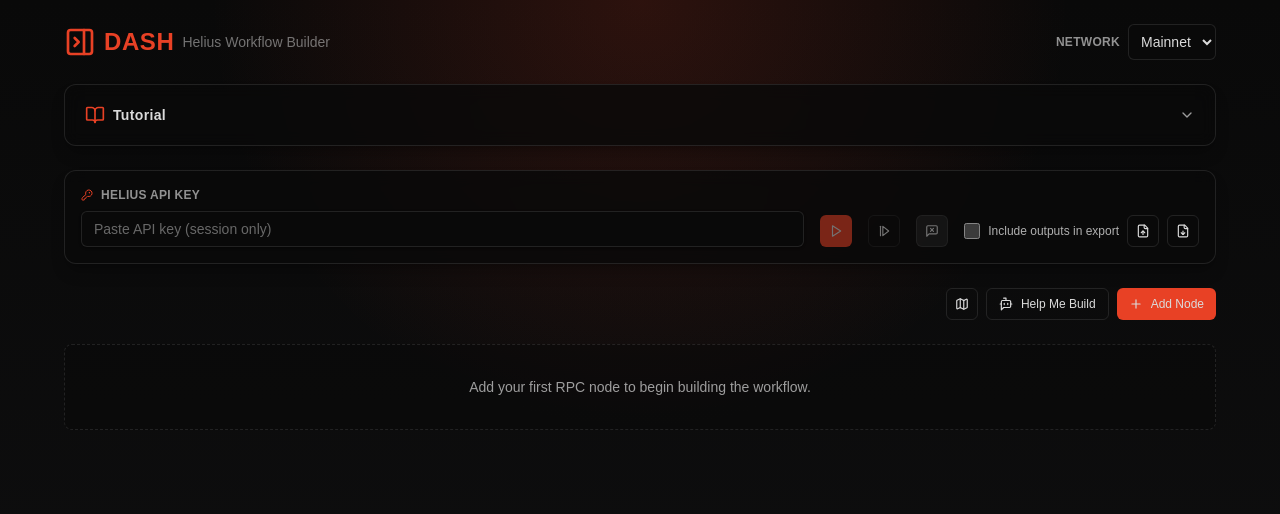
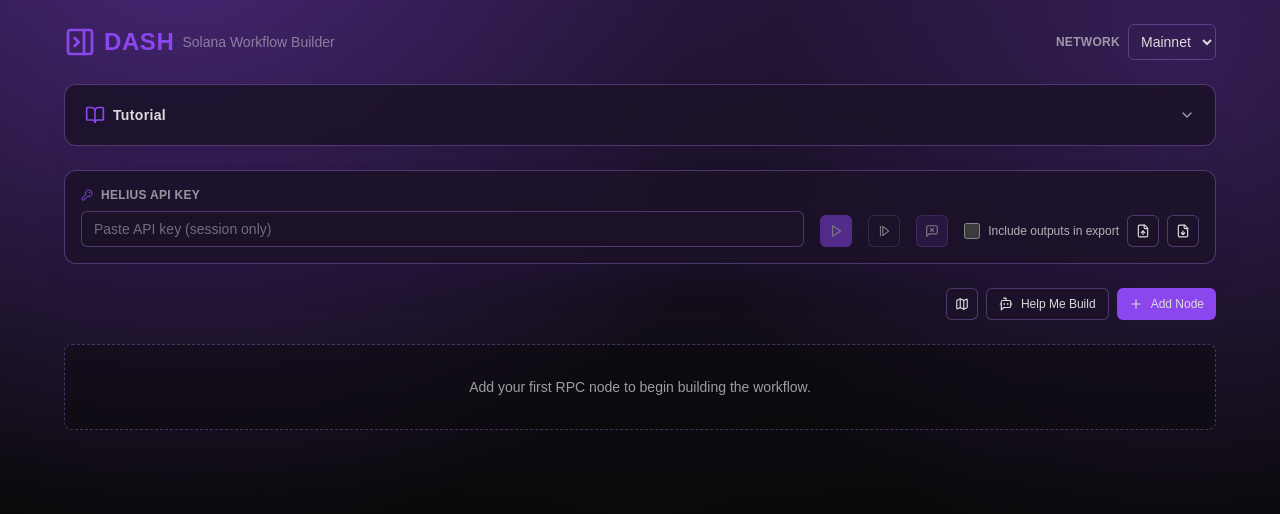
Before and after one commit to JAhimaz/dash-helius-rpc-sandbox, a Next.js app: page / in a window 1280 px wide. Shown: the top 514 px of the page. Built offline with nearby package versions, Linux system fonts and the light colour scheme; a web font is replaced by a local one.

Commit message:
feat: updated colour scheme

```diff
--- a/package.json
+++ b/package.json
@@ -1,5 +1,5 @@
 {
-  "name": "helius-flow",
+  "name": "dash-sol-flow",
   "version": "0.1.0",
   "private": true,
   "scripts": {
--- a/src/app/api/chat/route.ts
+++ b/src/app/api/chat/route.ts
@@ -395,7 +395,7 @@
         : "rawParams",
   }));
   const useMcp = shouldUseMcp(lastUserMessage, mode);
-  const systemPrompt = `You are a helpful assistant for building Helius workflows.
+  const systemPrompt = `You are a helpful assistant for building Solana workflows.
 ${useMcp ? "Use Helius MCP tools when needed to disambiguate methods." : "Use only the local available methods below."}
 
 You must respond with JSON only, with this shape:
--- a/src/app/globals.css
+++ b/src/app/globals.css
@@ -2,13 +2,22 @@
 @import "tailwindcss";
 
 :root {
-  --primary: #e84125;
+  --primary: #8b46ed;
   --background: #090909;
   --foreground: #dbdbdb;
   --success: #4caf50;
   --warning: #ffc107;
   --error: #f44336;
-  --border: rgb(255 255 255 / 0.1);
+  --border: color-mix(in srgb, var(--primary) 22%, white 12%);
+  --surface: color-mix(in srgb, var(--background) 78%, var(--primary) 22%);
+  --surface-soft: color-mix(in srgb, var(--background) 86%, var(--primary) 14%);
+  --surface-strong: color-mix(in srgb, var(--background) 66%, var(--primary) 34%);
+  --panel-shadow: color-mix(in srgb, var(--primary) 26%, black 74%);
+  --page-gradient:
+    radial-gradient(circle at 50% 35%, color-mix(in srgb, var(--primary) 2%, transparent) 0%, transparent 58%),
+    radial-gradient(circle at 14% -8%, color-mix(in srgb, var(--primary) 36%, transparent) 0%, transparent 44%),
+    radial-gradient(circle at 92% 10%, color-mix(in srgb, var(--primary) 22%, transparent) 0%, transparent 36%),
+    linear-gradient(180deg, color-mix(in srgb, var(--background) 84%, var(--primary) 16%) 0%, var(--background) 62%);
   --text: #dbdbdb;
   --text-dim: #a0a0a0;
 }
@@ -32,7 +41,7 @@
 body {
   margin: 0;
   min-height: 100vh;
-  background: var(--background);
+  background: var(--page-gradient);
   color: var(--foreground);
   color-scheme: dark;
   font-family: 'Google Sans', sans-serif;
@@ -48,3 +57,15 @@
 textarea {
   font-family: "IBM Plex Mono", "SFMono-Regular", "Menlo", monospace;
 }
+
+.panel-surface {
+  border: 1px solid var(--border);
+  background: color-mix(in srgb, var(--surface-soft) 86%, transparent);
+  box-shadow: 0 20px 45px -28px var(--panel-shadow);
+  backdrop-filter: blur(14px);
+}
+
+.panel-tile {
+  border: 1px solid color-mix(in srgb, var(--border) 78%, transparent);
+  background: color-mix(in srgb, var(--surface) 80%, transparent);
+}
--- a/src/app/layout.tsx
+++ b/src/app/layout.tsx
@@ -3,7 +3,7 @@
 import "./globals.css";
 
 export const metadata: Metadata = {
-  title: "DASH - Helius Workflow Builder",
+  title: "DASH - Solana Workflow Builder",
   description: "Internal workflow builder for Helius RPC HTTP methods.",
   icons: {
     icon: "/icon.svg",
--- a/src/app/page.tsx
+++ b/src/app/page.tsx
@@ -977,14 +977,14 @@
   };
 
   return (
-    <div className="min-h-screen bg-[radial-gradient(circle_at_top,_rgba(232,65,37,0.16),transparent_42%),linear-gradient(180deg,#090909_0%,#0f0f10_100%)] p-6 text-foreground">
+    <div className="min-h-screen p-6 text-foreground">
       <div className="mx-auto max-w-6xl space-y-6">
         <header>
           <div className="flex items-center justify-between gap-4">
             <div className="flex items-center gap-2">
               <PanelRightClose className="h-8 w-8 text-primary" />
               <h1 className="text-[1.5rem] font-bold tracking-wide text-primary">DASH</h1>
-              <span className="text-sm text-foreground/50">Helius Workflow Builder</span>
+              <span className="text-sm text-foreground/50">Solana Workflow Builder</span>
             </div>
 
             <div className="flex items-center gap-2">
@@ -995,7 +995,7 @@
                 id="network-select"
                 value={network}
                 onChange={(event) => setNetwork(event.target.value as RpcNetwork)}
-                className="h-9 rounded-md border border-border bg-background px-2 text-sm text-foreground focus-visible:outline-none focus-visible:ring-2 focus-visible:ring-primary/70"
+                className="h-9 rounded-md border border-border px-2 text-sm text-foreground focus-visible:outline-none focus-visible:ring-2 focus-visible:ring-primary/70"
               >
                 <option value="mainnet">Mainnet</option>
                 <option value="devnet">Devnet</option>
@@ -1004,7 +1004,7 @@
           </div>
         </header>
 
-        <section className="rounded-xl border border-border bg-background/80 p-4 shadow-lg shadow-black/25 backdrop-blur">
+        <section className="panel-surface rounded-xl p-4">
           <button
             type="button"
             className="flex w-full items-center justify-between rounded-md px-1 py-1 text-left transition-colors duration-150 cursor-pointer"
@@ -1027,7 +1027,7 @@
           >
             <div className="overflow-hidden">
               <div id="tutorial-panel" className="mt-3 grid gap-4 text-sm text-foreground/80">
-                <div className="rounded-lg border border-border bg-background/60 p-3">
+                <div className="panel-tile rounded-lg p-3">
                   <p className="mb-2 text-xs font-semibold tracking-wide text-primary">1. Configure Access</p>
                   <ol className="list-inside list-decimal space-y-1">
                     <li>Paste your Helius API key in the field below this tutorial.</li>
@@ -1036,7 +1036,7 @@
                   </ol>
                 </div>
 
-                <div className="rounded-lg border border-border bg-background/60 p-3">
+                <div className="panel-tile rounded-lg p-3">
                   <p className="mb-2 text-xs font-semibold tracking-wide text-primary">2. Build Nodes</p>
                   <ol className="list-inside list-decimal space-y-1">
                     <li>Click `Add Node`, search a method, and insert it into the workflow.</li>
@@ -1045,7 +1045,7 @@
                   </ol>
                 </div>
 
-                <div className="rounded-lg border border-border bg-background/60 p-3">
+                <div className="panel-tile rounded-lg p-3">
                   <p className="mb-2 text-xs font-semibold tracking-wide text-primary">3. Set Parameters</p>
                   <ol className="list-inside list-decimal space-y-1">
                     <li>For known schemas, fill fields in the Input pane using JSON literals.</li>
@@ -1054,7 +1054,7 @@
                   </ol>
                 </div>
 
-                <div className="rounded-lg border border-border bg-background/60 p-3">
+                <div className="panel-tile rounded-lg p-3">
                   <p className="mb-2 text-xs font-semibold tracking-wide text-primary">4. Execute and Inspect</p>
                   <ol className="list-inside list-decimal space-y-1">
                     <li>Run a single node with `Run Node` or a sequence with `Run From Here`.</li>
@@ -1063,7 +1063,7 @@
                   </ol>
                 </div>
 
-                <div className="rounded-lg border border-border bg-background/60 p-3">
+                <div className="panel-tile rounded-lg p-3">
                   <p className="mb-2 text-xs font-semibold tracking-wide text-primary">5. Troubleshooting</p>
                   <ol className="list-inside list-decimal space-y-1">
                     <li>If you get `Invalid params`, check the parameter order and type for that method.</li>
@@ -1072,7 +1072,7 @@
                   </ol>
                 </div>
 
-                <div className="rounded-lg border border-border bg-background/60 p-3">
+                <div className="panel-tile rounded-lg p-3">
                   <p className="mb-2 text-xs font-semibold tracking-wide text-primary">6. Save and Share</p>
                   <ol className="list-inside list-decimal space-y-1">
                     <li>Export workflow JSON to checkpoint your setup before major changes.</li>
@@ -1085,7 +1085,7 @@
           </div>
         </section>
 
-        <section className="rounded-xl border border-border bg-background/80 p-4 shadow-lg shadow-black/25 backdrop-blur">
+        <section className="panel-surface rounded-xl p-4">
           <div className="flex flex-wrap items-end gap-4">
             <div className="min-w-64 flex-1">
               <label className="mb-2 flex items-center gap-1 text-xs font-semibold uppercase tracking-wide text-foreground/65"><KeyRound className="mr-1 h-3 w-3 text-primary" />Helius API Key</label>
@@ -1204,7 +1204,7 @@
           >
             <div className="overflow-hidden">
               <section
-                className={`w-full rounded-xl border border-border bg-background/80 p-4 shadow-lg shadow-black/25 backdrop-blur transition-transform duration-300 ease-in-out ${showBotPanel ? "translate-y-0" : "-translate-y-2"}`}
+                className={`panel-surface w-full rounded-xl p-4 transition-transform duration-300 ease-in-out ${showBotPanel ? "translate-y-0" : "-translate-y-2"}`}
               >
                 <div className="space-y-3">
                   <div className="h-[220px] space-y-3 overflow-y-auto px-1 py-2">
@@ -1288,7 +1288,7 @@
         </div>
 
         {showMethodPicker ? (
-          <section className="rounded-xl border border-border bg-background/80 p-4 shadow-lg shadow-black/25 backdrop-blur">
+        <section className="panel-surface rounded-xl border border-border p-4">
             <div className="space-y-3">
               <div className="relative">
                 <Search className="pointer-events-none absolute left-2 top-2.5 h-4 w-4 text-foreground/50" />
--- a/src/components/ui/button.tsx
+++ b/src/components/ui/button.tsx
@@ -9,8 +9,8 @@
     variants: {
       variant: {
         default: "bg-primary text-foreground hover:opacity-90",
-        secondary: "border border-border bg-foreground/10 text-foreground hover:bg-foreground/15",
-        outline: "border border-border bg-transparent text-foreground hover:bg-foreground/8",
+        secondary: "border border-border bg-[var(--surface-strong)] text-foreground hover:brightness-110",
+        outline: "border border-border bg-[var(--surface-soft)] text-foreground hover:bg-[var(--surface)]",
         destructive: "bg-error text-foreground hover:opacity-90",
       },
       size: {
--- a/src/components/ui/card.tsx
+++ b/src/components/ui/card.tsx
@@ -9,7 +9,7 @@
   return (
     <div
       className={cn(
-        "rounded-lg border border-border bg-background/80 text-foreground shadow-sm shadow-black/20",
+        "rounded-lg border border-border bg-[var(--surface-soft)] text-foreground shadow-sm shadow-[0_14px_30px_-22px_var(--panel-shadow)]",
         className,
       )}
       {...props}
--- a/src/components/ui/input.tsx
+++ b/src/components/ui/input.tsx
@@ -10,7 +10,7 @@
       <input
         type={type}
         className={cn(
-          "flex h-9 w-full rounded-md border border-border bg-background px-3 py-1 text-sm text-foreground shadow-sm shadow-black/20 transition placeholder:text-foreground/45 focus-visible:outline-none focus-visible:ring-2 focus-visible:ring-primary/70 disabled:cursor-not-allowed disabled:opacity-50",
+          "flex h-9 w-full rounded-md border border-border bg-[var(--surface-soft)] px-3 py-1 text-sm text-foreground shadow-sm shadow-[0_10px_22px_-18px_var(--panel-shadow)] transition placeholder:text-foreground/45 focus-visible:outline-none focus-visible:ring-2 focus-visible:ring-primary/70 disabled:cursor-not-allowed disabled:opacity-50",
           className,
         )}
         ref={ref}
--- a/src/components/ui/textarea.tsx
+++ b/src/components/ui/textarea.tsx
@@ -9,7 +9,7 @@
     return (
       <textarea
         className={cn(
-          "min-h-20 w-full rounded-md border border-border bg-background px-3 py-2 text-sm text-foreground shadow-sm shadow-black/20 transition placeholder:text-foreground/45 focus-visible:outline-none focus-visible:ring-2 focus-visible:ring-primary/70 disabled:cursor-not-allowed disabled:opacity-50",
+          "min-h-20 w-full rounded-md border border-border bg-[var(--surface-soft)] px-3 py-2 text-sm text-foreground shadow-sm shadow-[0_10px_22px_-18px_var(--panel-shadow)] transition placeholder:text-foreground/45 focus-visible:outline-none focus-visible:ring-2 focus-visible:ring-primary/70 disabled:cursor-not-allowed disabled:opacity-50",
           className,
         )}
         ref={ref}
```
Also changed, not shown: src/app/icon.svg, src/lib/generatedMethodRegistry.json.
